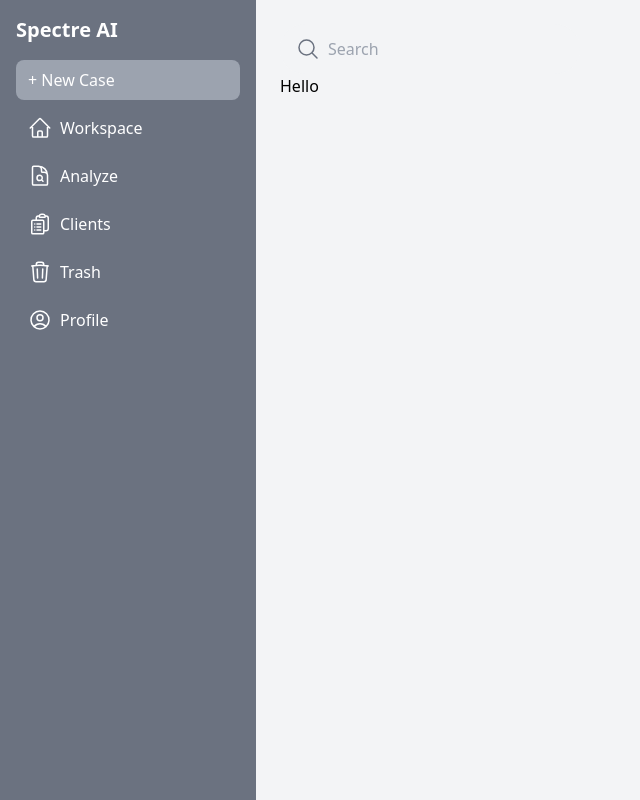
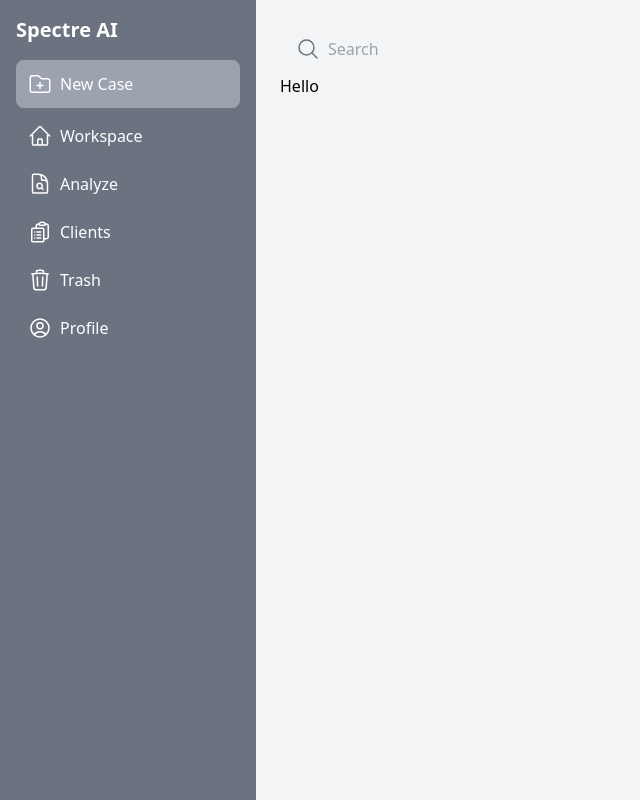
Before and after one commit to vinaynarahari/Spectre, a Next.js app in the folder panda/: page / in a window 1280 px wide. Shown: the whole page, without its empty margins (0-640 px from the left). Built offline with nearby package versions, Linux system fonts and the light colour scheme.

Commit message:
Update sidebar.tsx

```diff
--- a/panda/src/app/components/sidebar.tsx
+++ b/panda/src/app/components/sidebar.tsx
@@ -36,7 +36,6 @@ const navItems = [
 
   export default function SideBar() {
     return (
-
       <div className="flex min-h-screen">
         <aside className="w-64 bg-gray-500 text-white flex flex-col p-4">
           <div className="mb-4">
@@ -44,20 +43,37 @@ export default function SideBar() {
           </div>
           <nav>
             <ul>
-            <div className="rounded-lg bg-gray-400 hover:bg-gray-600 mb-2">
-                <button className="w-full text-left px-3 py-2">+ New Case</button>
+              <div className="flex rounded-lg bg-gray-400 hover:bg-gray-600 transition-all duration-200 mb-2">
+                <div className="pl-3 py-3">
+                <svg xmlns="http://www.w3.org/2000/svg" fill="none" viewBox="0 0 24 24" strokeWidth={1.5} stroke="currentColor" className="size-6 ">
+    <path strokeLinecap="round" strokeLinejoin="round" d="M12 10.5v6m3-3H9m4.06-7.19-2.12-2.12a1.5 1.5 0 0 0-1.061-.44H4.5A2.25 2.25 0 0 0 2.25 6v12a2.25 2.25 0 0 0 2.25 2.25h15A2.25 2.25 0 0 0 21.75 18V9a2.25 2.25 0 0 0-2.25-2.25h-5.379a1.5 1.5 0 0 1-1.06-.44Z" />
+                </svg>
+                </div>
+                <button className="w-full text-left px-2 py-2">New Case</button>
               </div>
               {navItems.map((item) => (
-            <div key={item.id} className="flex items-center rounded-lg hover:bg-gray-600 px-3 py-2 mb-2">
-                <svg xmlns="http://www.w3.org/2000/svg" fill="none" viewBox="0 0 24 24" strokeWidth={1.5} stroke="currentColor" className="w-6 h-6 mr-2">
+                <div
+                  key={item.id}
+                  className="flex items-center rounded-lg px-3 py-2 mb-2 transition-all duration-200 hover:bg-gray-600"
+                >
+                  <svg
+                    xmlns="http://www.w3.org/2000/svg"
+                    fill="none"
+                    viewBox="0 0 24 24"
+                    strokeWidth={1.5}
+                    stroke="currentColor"
+                    className="w-6 h-6 mr-2 transition-all duration-200"
+                  >
                     <path strokeLinecap="round" strokeLinejoin="round" d={item.icon} />
                   </svg>
-                <a href={item.href} className="hover:text-gray-300">{item.text}</a>
+                  <a href={item.href} className="">
+                    {item.text}
+                  </a>
                 </div>
               ))}
             </ul>
           </nav>
         </aside>
       </div>
-    )
+    );
   }
```
Lines whose indentation alone changed are shown as unchanged.
